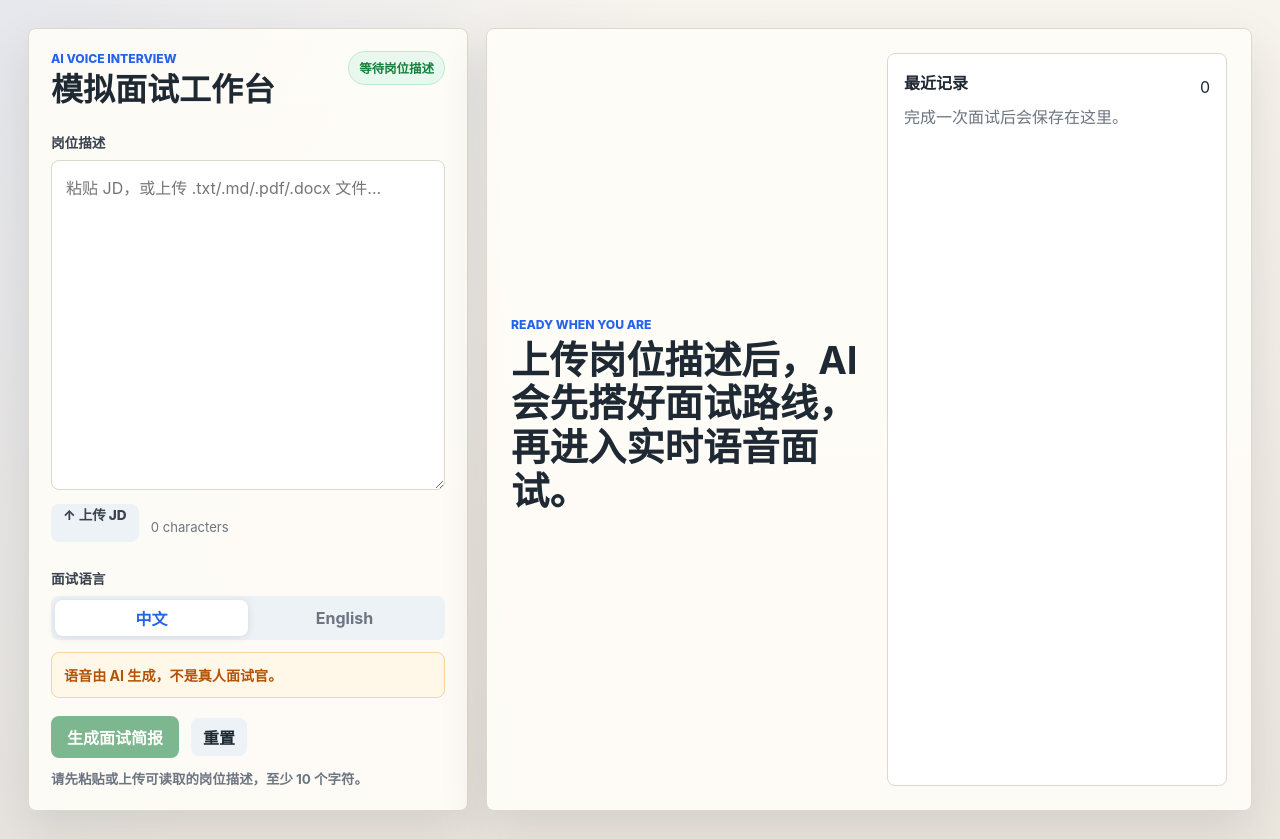
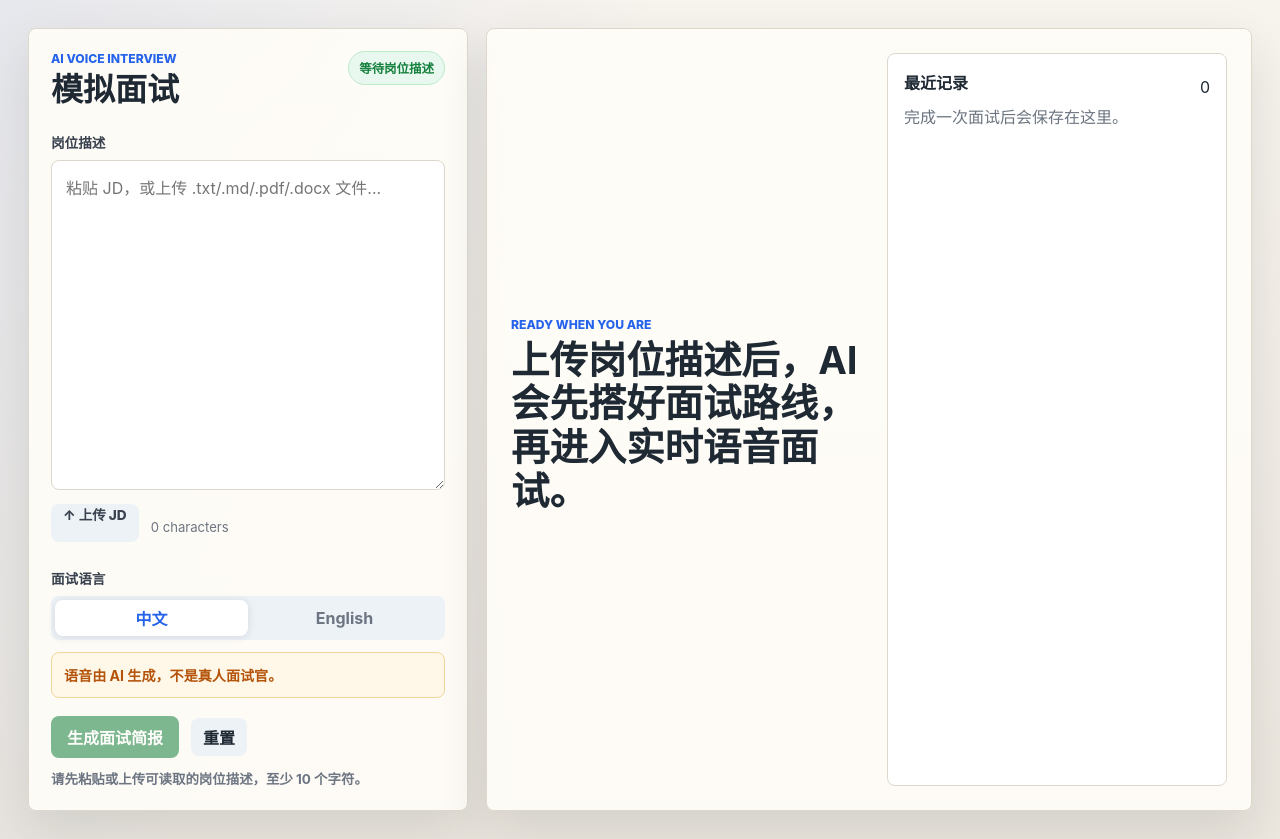
Before and after one commit to rongyanandyanzi/interview, a Next.js app: page / in a window 1280 px wide. Built offline with nearby package versions, Linux system fonts and the light colour scheme.

Commit message:
把标题改成模拟面试

```diff
--- a/app/layout.tsx
+++ b/app/layout.tsx
@@ -2,7 +2,7 @@ import type { Metadata } from "next";
 import "./globals.css";
 
 export const metadata: Metadata = {
-  title: "Voice Mock Interview",
+  title: "模拟面试",
   description: "AI voice mock interviews from a job description"
 };
 
--- a/app/page.tsx
+++ b/app/page.tsx
@@ -366,7 +366,7 @@ export default function Home() {
           <div className="brand-row">
             <div>
               <p className="eyebrow">AI Voice Interview</p>
-              <h1>模拟面试工作台</h1>
+              <h1>模拟面试</h1>
             </div>
             <span className="status-pill">{status}</span>
           </div>
```
